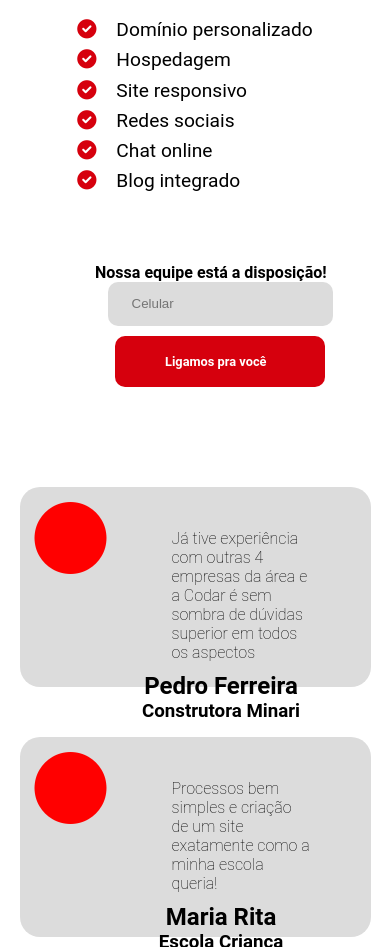
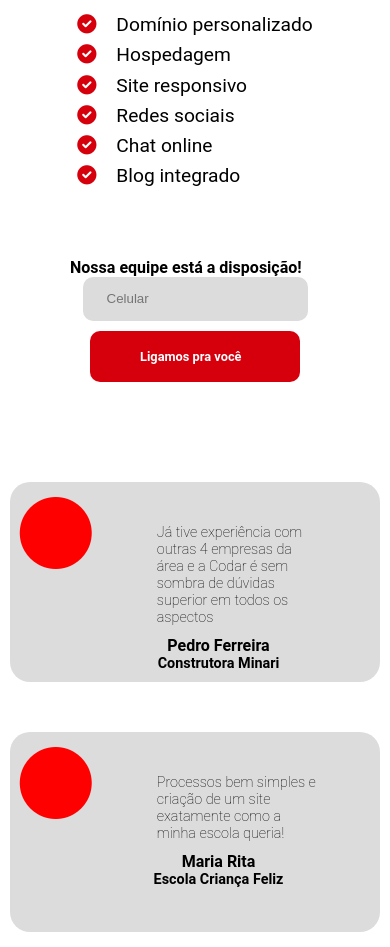
Before and after one commit to DarlanSantosCarvalho/Desafio-DevChallenge, a plain HTML site: page index.html in a window 390 px wide. Shown: the part 1053-2000 px from the top of the page. Drawn offline with Linux system fonts and the light colour scheme.

Commit message:
Fiz alterações no btn-confirm alterando seu tamanho e alterei o tamanho da fonte do relato p e do relato h2 e h3 para que não saiam do container feedback. Fiz mais um media querie de 417px alterando a margin do ul li, pois em 417 px ele estava quebrando e ficando um por baixo do outro, com essa alteração alcança o 375px sem quebrar.

```diff
--- a/src/responsive.css
+++ b/src/responsive.css
@@ -165,6 +165,7 @@
     font-size: 1.2rem;
   }
 
+
   .btn-confirm {
     padding: 0.5rem 20px;
     margin-top: 10px;
@@ -202,7 +203,11 @@
   .fa-circle {
     font-size: 4.5rem;
     color: red;
-    padding: 15px;
+    padding-left: 10px;
+  }
+
+  .feedback{
+    width: 95%;
   }
 
   .relato {
@@ -213,9 +218,17 @@
 
   .relato p {
     margin-bottom: 10px;
-    font-size: 1rem;
+    font-size: 0.9rem;
     font-weight: 100;
     width: 100%;
+  }
+
+  .relato h2{
+    font-size: 1rem;
+  }
+
+  .relato h3{
+    font-size: 0.9rem;
   }
 
   footer {
@@ -282,3 +295,9 @@
     padding: 5px 0px;
   }
 }
+
+@media(max-width: 417px){
+nav ul li {
+  margin-left: 20px;
+}
+}
--- a/src/style.css
+++ b/src/style.css
@@ -110,7 +110,7 @@ ul li a{
 .contato{
     text-align: left;
     position: relative;
-    margin: 30px 220px;
+    margin: 30px 0px;
     margin-bottom: 100px;
 }
 
```
